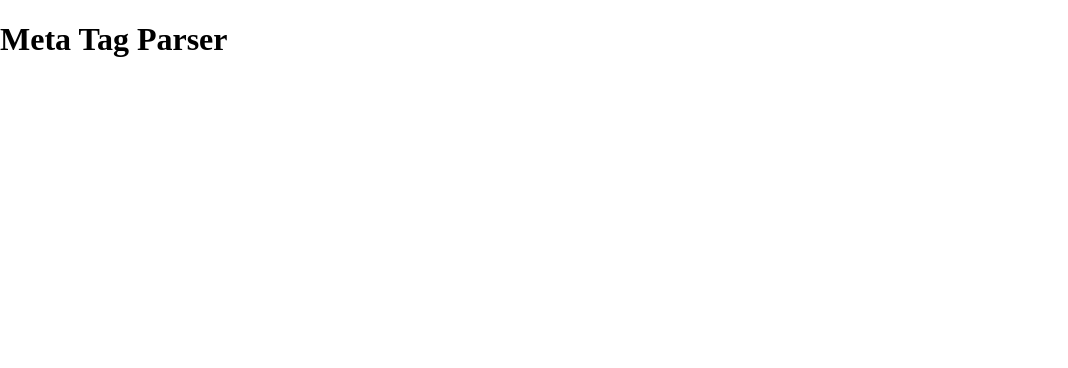
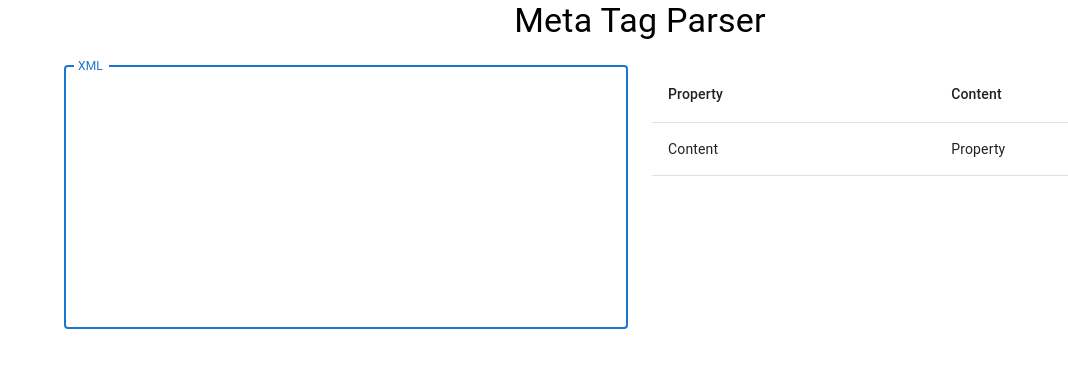
Before and after one commit to bgaudino/meta-tag-parser, a React (Create React App) app: page / in a window 1280 px wide. Shown: the top 368 px of the page, without its empty margins (0-1068 px from the left). Built offline with nearby package versions, Linux system fonts and the light colour scheme.

Commit message:
Setup UI

```diff
--- a/src/App.tsx
+++ b/src/App.tsx
@@ -1,5 +1,33 @@
+import { Container, Grid, TextField, Typography } from "@mui/material";
+import MetaTagTable from "./components/MetaTagTable";
+
 function App() {
-  return <h1>Meta Tag Parser</h1>;
+  return (
+    <Container>
+      <Typography
+        component="h1"
+        variant="h4"
+        sx={{ textAlign: "center", mb: 3 }}
+      >
+        Meta Tag Parser
+      </Typography>
+      <Grid container spacing={3}>
+        <Grid item xs={12} md={6}>
+          <TextField
+            autoFocus
+            multiline
+            rows={10}
+            fullWidth
+            label="XML"
+            variant="outlined"
+          />
+        </Grid>
+        <Grid item xs={12} md={6}>
+          <MetaTagTable />
+        </Grid>
+      </Grid>
+    </Container>
+  );
 }
 
 export default App;
--- /dev/null
+++ b/src/components/MetaTagTable.tsx
@@ -0,0 +1,29 @@
+import {
+  Table,
+  TableBody,
+  TableCell,
+  TableContainer,
+  TableHead,
+  TableRow,
+} from "@mui/material";
+
+export default function MetaTagTable() {
+  return (
+    <TableContainer>
+      <Table>
+        <TableHead>
+          <TableRow>
+            <TableCell>Property</TableCell>
+            <TableCell>Content</TableCell>
+          </TableRow>
+        </TableHead>
+        <TableBody>
+          <TableRow>
+            <TableCell>Content</TableCell>
+            <TableCell>Property</TableCell>
+          </TableRow>
+        </TableBody>
+      </Table>
+    </TableContainer>
+  );
+}
```
